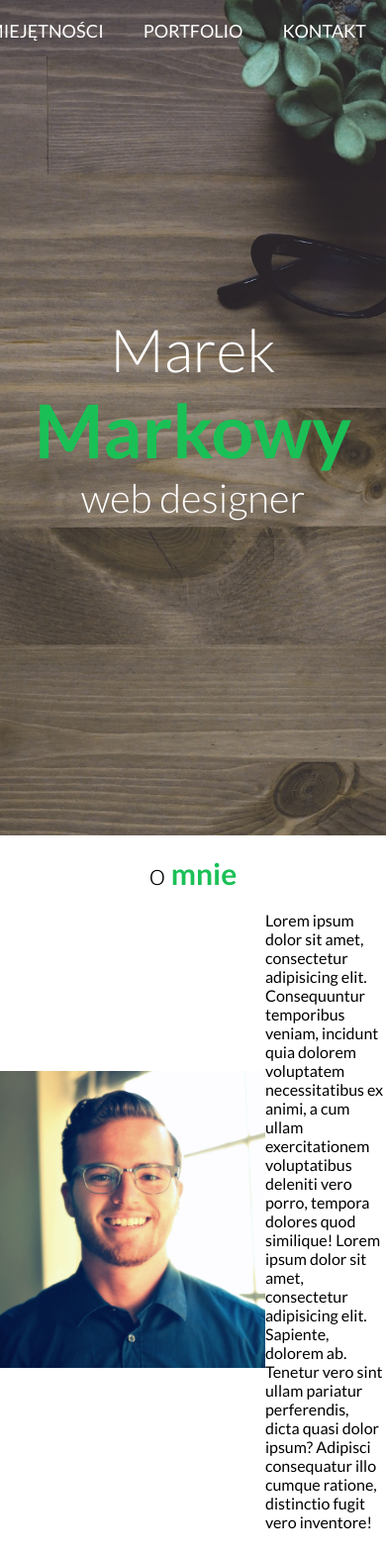
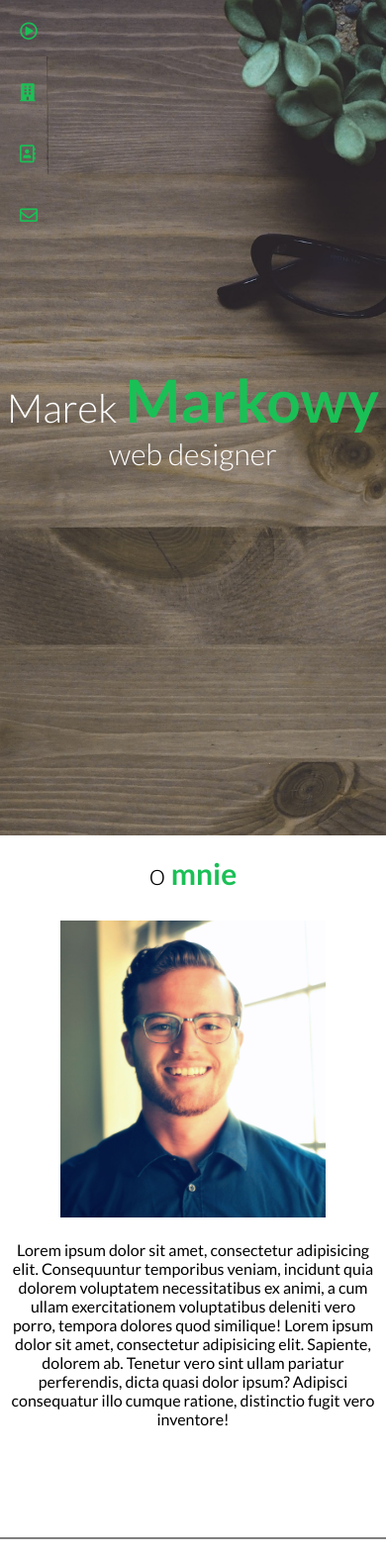
Before and after one commit to darialelito/projekt2, a plain HTML site: page index.html in a window 390 px wide. Shown: the top 1572 px of the page at 99% size. Drawn offline with Linux system fonts and the light colour scheme.

Commit message:
Update style.css
add media queries and change main-nav for mobile

```diff
--- a/css/style.css
+++ b/css/style.css
@@ -2,6 +2,10 @@
     margin: 0;
     padding: 0;
     box-sizing: border-box;
+}
+
+html {
+    scroll-behavior: smooth;
 }
 
 body {
@@ -18,6 +22,10 @@ span.color {
     position: fixed;
     top: 0;
     right: 0;
+}
+
+#main-nav-second {
+    display: none;
 }
 
 #main-nav ul {
@@ -46,6 +54,36 @@ span.color {
     background-color: rgba(0, 0, 0, 0.5);
 }
 
+@media (max-width: 460px) {
+    #main-nav {
+        display: none;
+    }
+
+    #main-nav-second {
+        display: inline-block;
+        position: fixed;
+        top: 0;
+        left: 0;
+        z-index: 2;
+    }
+
+    #main-nav-second ul {
+        display: flex;
+        flex-direction: column;
+        list-style: none;
+    }
+
+    #main-nav-second li {
+        padding: 20px;
+    }
+
+    #main-nav-second a {
+        font-size: 18px;
+        color: #1ac056;
+    }
+
+}
+
 /*START header*/
 #main-header {
     display: flex;
@@ -53,8 +91,8 @@ span.color {
     align-items: center;
     height: 100vh;
     background-image: url(../img/header-background.jpg);
+    background-size: cover;
     background-position: center;
-    background-size: cover;
     background-repeat: no-repeat;
     text-align: center;
     color: white;
@@ -75,6 +113,24 @@ h2 {
 
 #main-header h2 {
     font-size: 40px;
+}
+
+@media (max-width: 460px) {
+    #main-header {
+        overflow-x: hidden;
+    }
+
+    #main-header h1 {
+        font-size: 40px;
+    }
+
+    #main-header h1 > span {
+        font-size: 60px;
+    }
+
+    #main-header h2 {
+        font-size: 30px;
+    }
 }
 
 /*START section.about*/
@@ -103,6 +159,25 @@ h2 {
     height: 300px;
 }
 
+@media (max-width: 460px) {
+    #about .container-about {
+        display: flex;
+        flex-direction: column;
+        text-align: center;
+    }
+
+    #about .container-about .about-content {
+        padding: 10px;
+    }
+}
+
+@media (max-width: 640px) {
+    #about .container-about {
+        display: flex;
+        justify-content: space-evenly;
+    }
+}
+
 /*START section.skills*/
 #skills {
     min-height: 50vh;
@@ -119,6 +194,24 @@ h2 {
     display: flex;
     justify-content: space-evenly;
     margin-top: 40px;
+}
+
+@media (max-width: 460px) {
+    #skills .skills-icons {
+        display: flex;
+        flex-wrap: wrap;
+    }
+}
+
+@media (max-width: 1024px) {
+    #skills {
+        min-height: 40vh;
+    }
+
+    #skills h2 {
+        padding-bottom: 40px;
+    }
+
 }
 
 /*START section-portfolio*/
@@ -193,6 +286,13 @@ h2 {
     color: #fff;
 }
 
+@media (max-width: 460px) {
+    #portfolio .container-portfolio {
+        display: flex;
+        flex-direction: column;
+    }
+}
+
 /*START section-contact*/
 #contact {
     min-height: 40vh;
@@ -256,6 +356,17 @@ textarea {
     transform: rotate(180deg);
 }
 
+@media (max-width: 460px) {
+    #contact .container-contact {
+        display: flex;
+        flex-direction: column;
+    }
+
+    #contact .container-contact .contact-content {
+        padding-top: 20px;
+    }
+}
+
 /*START footer*/
 .footer {
     text-align: right;
--- a/index.html
+++ b/index.html
@@ -18,6 +18,15 @@
             <li><a href="#skills">umiejętności</a></li>
             <li><a href="#portfolio">portfolio</a></li>
             <li><a href="#contact">kontakt</a></li>
+        </ul>
+    </nav>
+
+     <nav id="main-nav-second">
+        <ul>
+            <li><a href="#about"><i class="far fa-play-circle"></i></a></li>
+            <li><a href="#skills"><i class="fas fa-building"></i></a></li>
+            <li><a href="#portfolio"><i class="far fa-address-book"></i></a></li>
+            <li><a href="#contact"><i class="far fa-envelope"></i></a></li>
         </ul>
     </nav>
 
```
